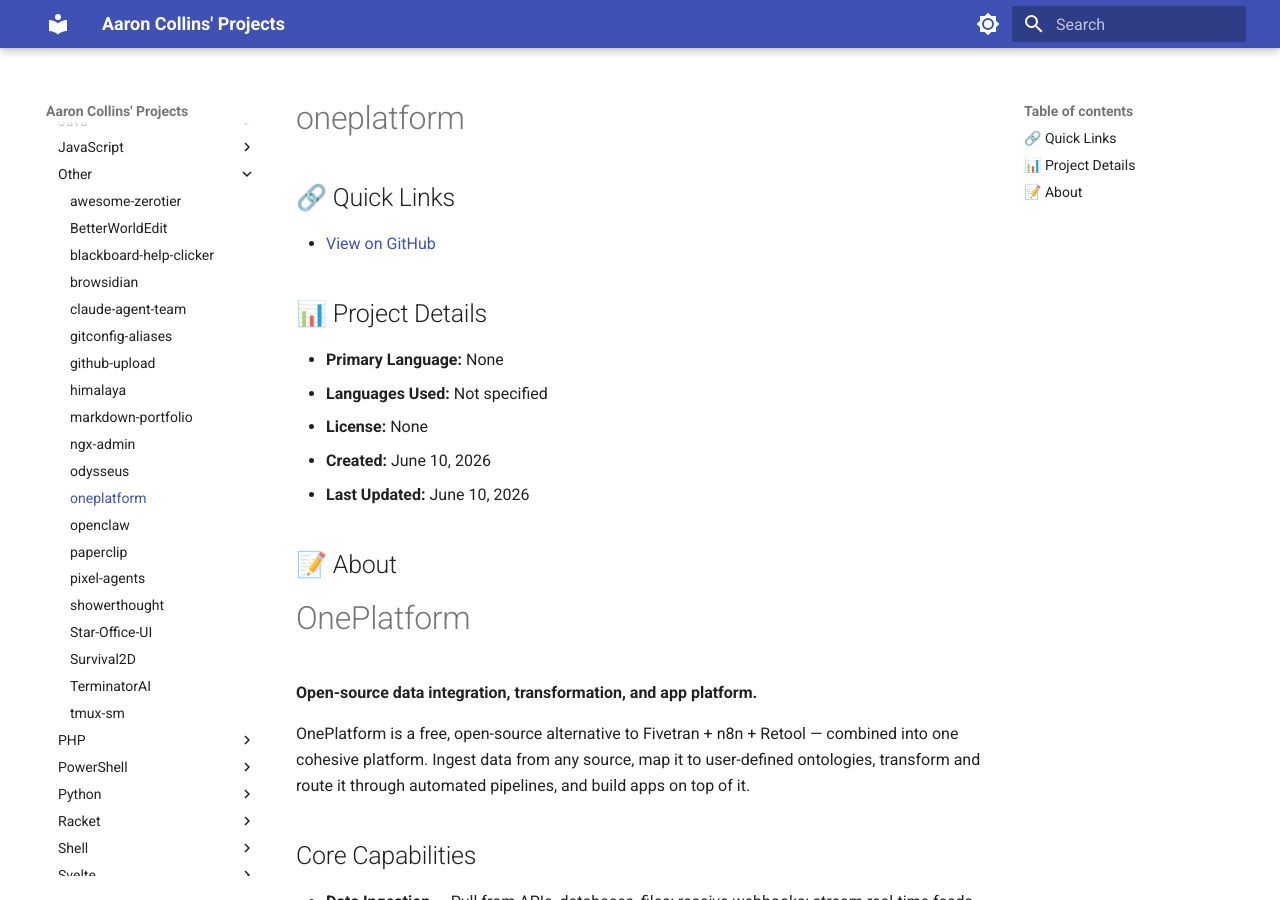
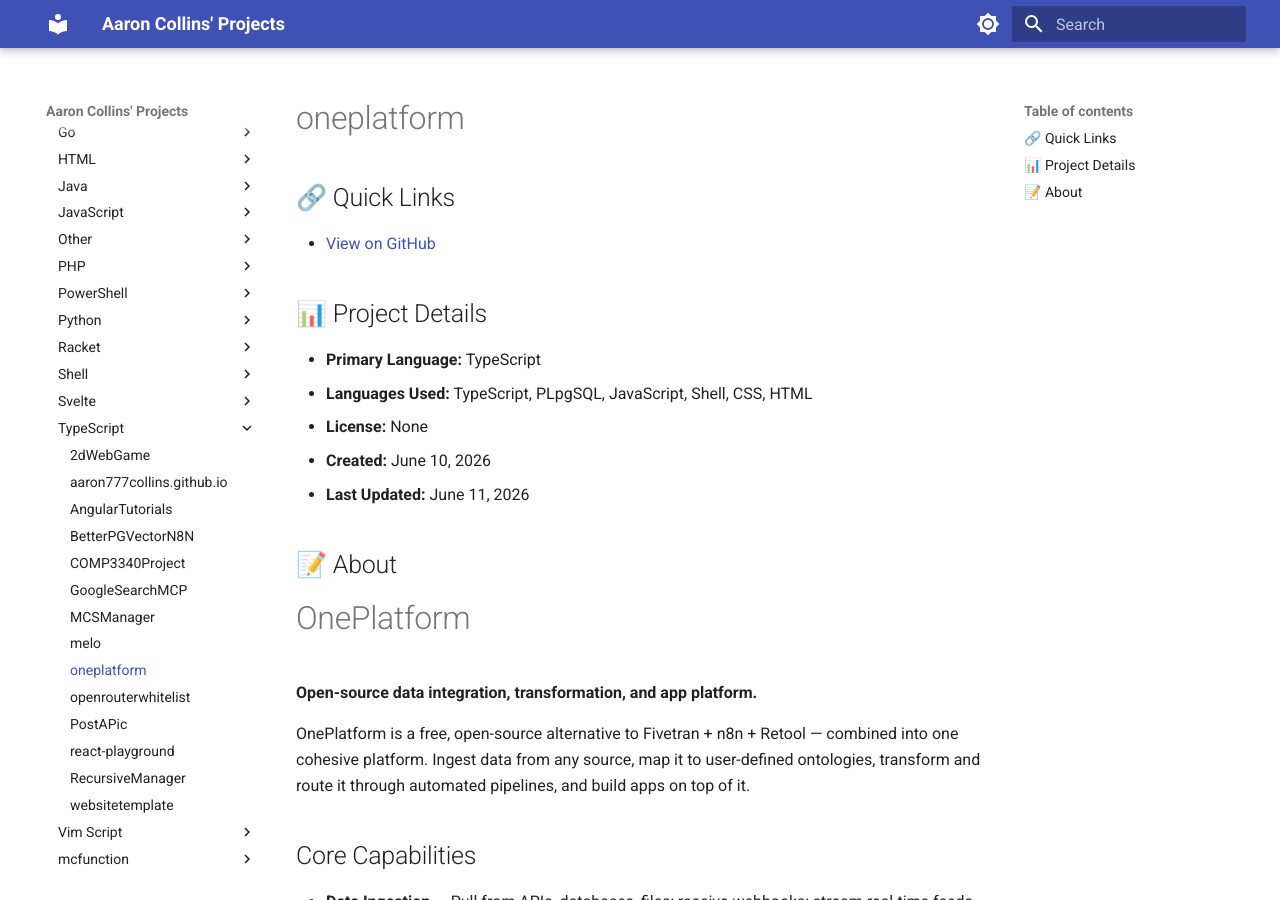
Before and after one commit to aaron777collins/projects, an MkDocs documentation site: the page built from docs/oneplatform.md, in a window 1280 px wide and 900 px high. Built offline with MkDocs 1.6.1 and Material for MkDocs 9.7.7, drawn with Linux system fonts in a browser that asks for light colours.

Commit message:
🤖 Auto-update project documentation
Updated project pages with latest information from GitHub API:
- Repository details and metadata
- Latest releases
- GitHub Pages links
- Language statistics
- Topics and tags
- Star and fork counts

Generated by GitHub Actions on 2026-06-11 06:55:32 UTC

```diff
--- a/docs/oneplatform.md
+++ b/docs/oneplatform.md
@@ -6,11 +6,11 @@
 
 ## 📊 Project Details
 
-- **Primary Language:** None
-- **Languages Used:** Not specified
+- **Primary Language:** TypeScript
+- **Languages Used:** TypeScript, PLpgSQL, JavaScript, Shell, CSS, HTML
 - **License:** None
 - **Created:** June 10, 2026
-- **Last Updated:** June 10, 2026
+- **Last Updated:** June 11, 2026
 
 ## 📝 About
 
--- a/mkdocs.yml
+++ b/mkdocs.yml
@@ -117,7 +117,6 @@ nav:
       - markdown-portfolio: markdown-portfolio.md
       - ngx-admin: ngx-admin.md
       - odysseus: odysseus.md
-      - oneplatform: oneplatform.md
       - openclaw: openclaw.md
       - paperclip: paperclip.md
       - pixel-agents: pixel-agents.md
@@ -191,6 +190,7 @@ nav:
       - GoogleSearchMCP: GoogleSearchMCP.md
       - MCSManager: MCSManager.md
       - melo: melo.md
+      - oneplatform: oneplatform.md
       - openrouterwhitelist: openrouterwhitelist.md
       - PostAPic: PostAPic.md
       - react-playground: react-playground.md
```
Also changed, not shown: docs/MinecraftDatapackLanguage.md (+1 -1 lines), docs/projects-test.md (+1 -1 lines), docs/projects.md (+1 -1 lines).
